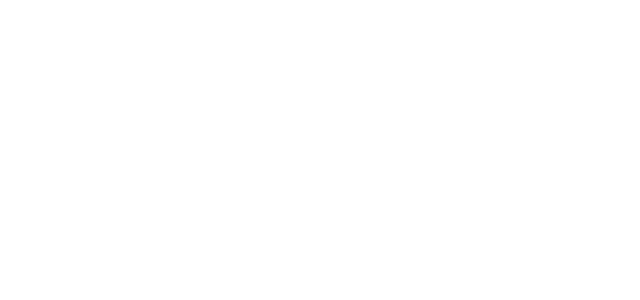
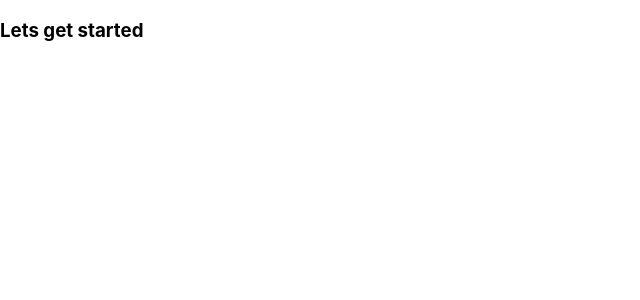
Before and after one commit to parvezaman/order-delicious, a React (Create React App) app: page / in a window 1280 px wide. Shown: the top 300 px of the page, without its empty margins (0-640 px from the left). Built offline with nearby package versions, Linux system fonts and the light colour scheme.

Commit message:
starting setup

```diff
--- a/src/App.js
+++ b/src/App.js
@@ -3,8 +3,8 @@
 
 function App() {
   return (
-    <div className="App">
-
+    <div>
+      <h3>Lets get started</h3>
     </div>
   );
 }
```
